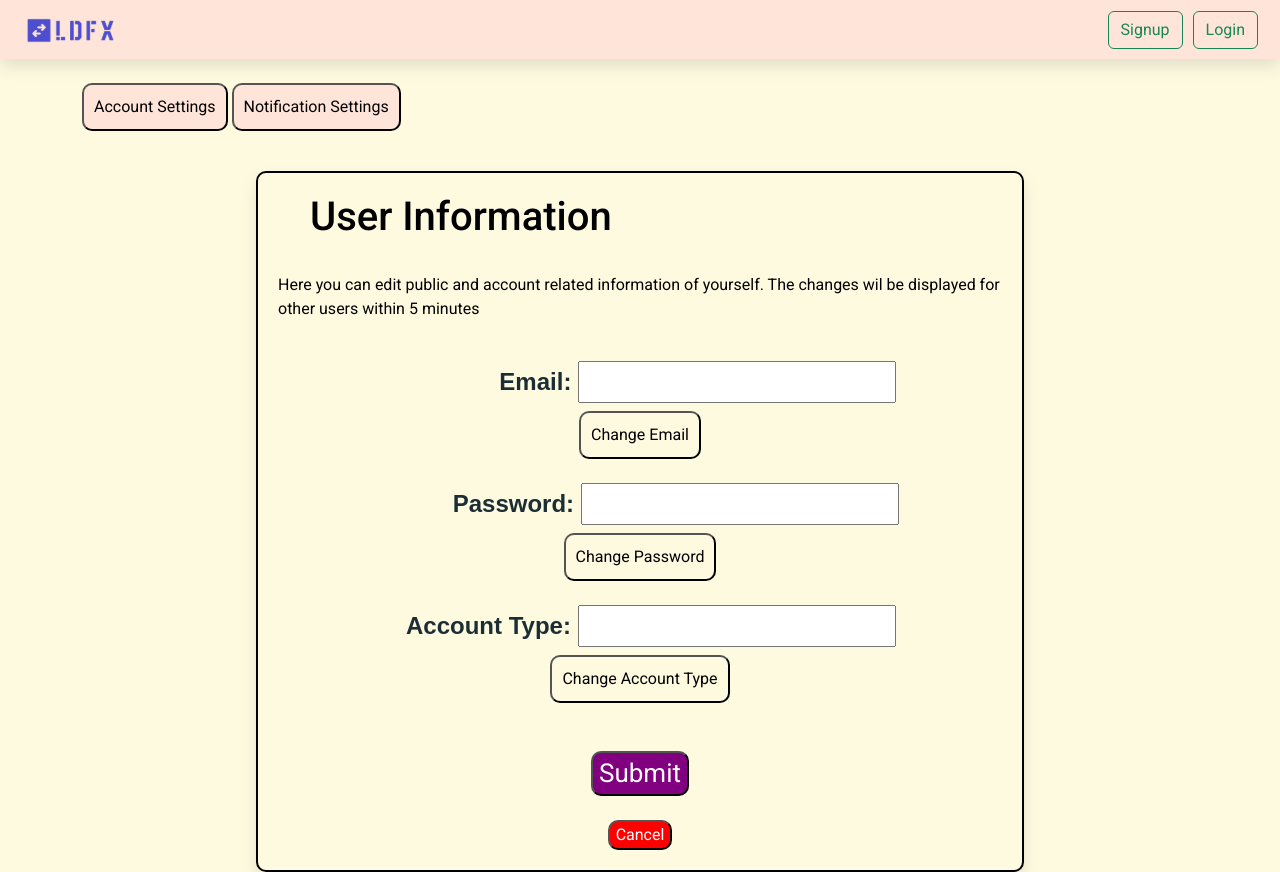
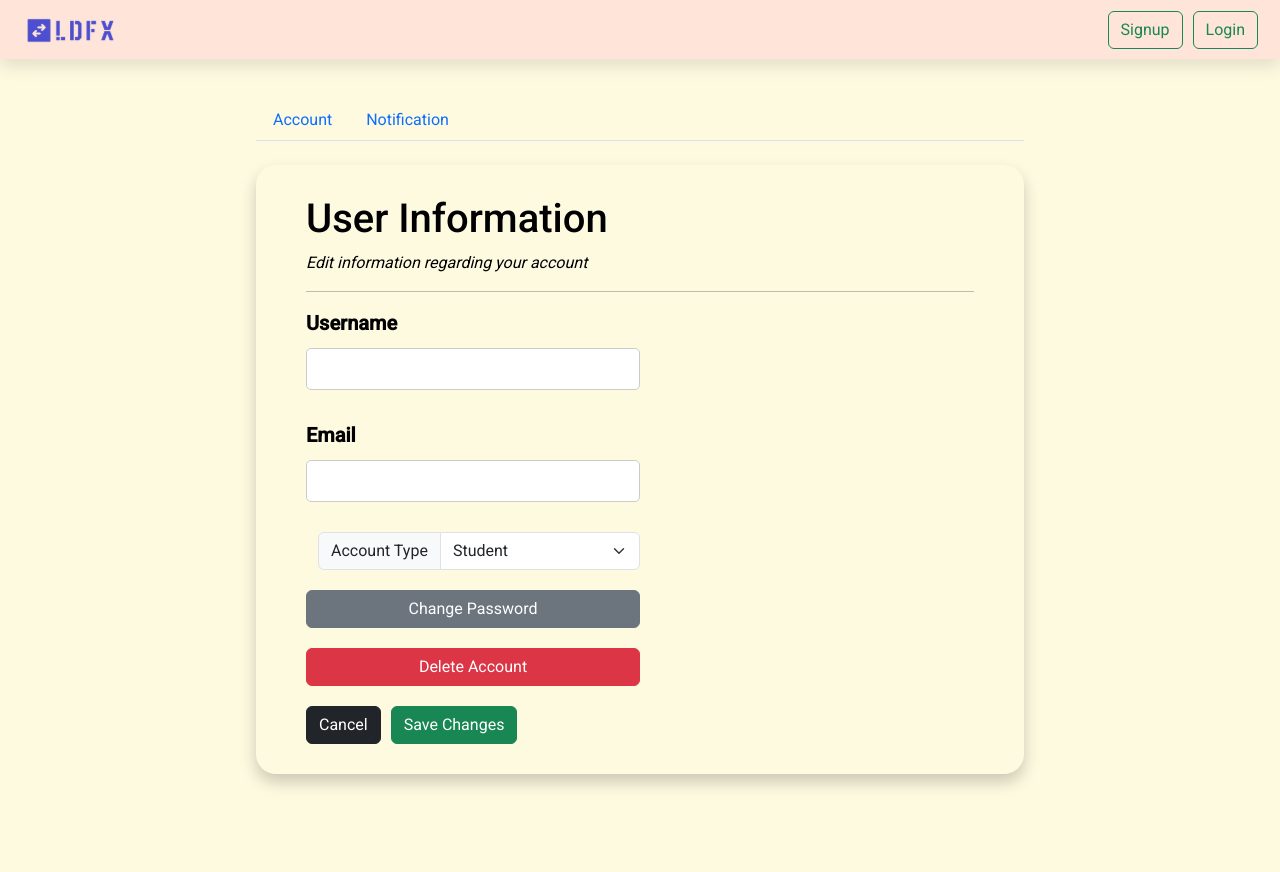
Before and after one commit to UmarRamzan/LDFx, a SvelteKit app: page /settings in a window 1280 px wide. After the commit the page ends 800 px from the top, so only its background shows below. Built offline with nearby package versions, Linux system fonts and the light colour scheme.

Commit message:
Settings Frontend

```diff
--- a/src/lib/components/Login.svelte
+++ b/src/lib/components/Login.svelte
@@ -59,7 +59,7 @@
 
     if (error) {errorMessage = error.message;}
     else {
-      successMessage = "Password reset email sent!"
+      successMessage = "Password Reset Email Sent!"
     }
   }
 
@@ -81,7 +81,7 @@
     <hr>
 
     <div class="mb-3">
-      <input type="email" class="form-control" id="email" placeholder="Email" bind:value={email}>
+      <input type="email" class="form-control" id="email" placeholder="Email" bind:value={email}><i class="bi bi-envelope-at"></i>
     </div>
     <div class="mb-3">
       <input type="password" class="form-control" id="password" placeholder="Password" bind:value={password}>
@@ -94,7 +94,7 @@
       </div>
     {/if}
 
-    <div class="password-links" on:click={()=>{resetingPassword=true}}>Forgot Password</div>
+    <div class="password-links" on:click={()=>{resetingPassword=true; resetError(); email=''; password=''}}>Forgot Password</div>
 
     <hr>
 
--- a/src/lib/components/Signup.svelte
+++ b/src/lib/components/Signup.svelte
@@ -33,6 +33,13 @@
 
   const handleSignup = async () => {
     pending = true;
+
+    if (username.length < 3) {
+      errorMessage = 'Username must be at least 3 characters long';
+      pending = false;
+      return;
+    }
+
     const {success, data, error} = await signup(email, password, accountType, username)
 
     if (error) { errorMessage = error.message}
@@ -77,7 +84,7 @@
 
     {#if linkSent}
     <div class="alert alert-success" role="alert">
-      A confirmation link has been sent to your email
+      Email Verification Link Sent
     </div>
     {/if}
 
--- a/src/routes/settings/+page.svelte
+++ b/src/routes/settings/+page.svelte
@@ -4,7 +4,7 @@
   import { supabase } from "$lib/supabaseClient";
   import { onMount } from "svelte/internal";
   import { createEventDispatcher } from "svelte";
-  import { username,user } from "../../routes/UserStore";
+  import { user, username} from "../../routes/UserStore";
   import { updateUsername } from "$lib/api/csFunctions";
 
   const dispatch = createEventDispatcher();
@@ -12,9 +12,10 @@
   let email = "";
   let password = "";
   let accountType = "";
-  let _username = $username;
+  let usernameInput = $username;
 
   const getData = async () => {
+
       const { data, error } = await supabase.auth.getSession();
       if (error) {
           console.log(error);
@@ -27,8 +28,8 @@
         }
   };
 
-  const updateData = async () => {
-      console.log("Updating account...")
+  const saveChanges = async () => {
+      console.log("Saving changes...")
       const { data, error } = await supabase.auth.updateUser({
           attributes: {
               email,
@@ -42,7 +43,7 @@
         } else {
           dispatch("success", "Account updated successfully!");
         }
-  };
+  }
 
   //this works but it should be in the updateData function
   const _updateUsername = async()=>{
@@ -51,7 +52,7 @@
       username.set(_username)
   }
 
-  onMount(getData);
+  onMount(() => {getData()});
 
   let activeTab = 0;
 
@@ -62,59 +63,61 @@
 
   </script>
 
+  <ul class="nav nav-tabs">
+    <li class="nav-item">
+      <a class="nav-link " id="account-tab" href="#account-tab" on:click={()=>{setActiveTab(0)}}>Account</a>
+    </li>
+    <li class="nav-item">
+      <a class="nav-link" id="notification-tab" href="#notification-tab" on:click={()=>{setActiveTab(1)}}>Notification</a>
+    </li>
+  </ul>
+
   <div>
     <br>
-
-      <div class="container justify-content-center">
-        <button type="button" class="Tab-button" id='account-button' on:click={() => setActiveTab(0)} class:selected={activeTab === 0}>
-          Account Settings
-        </button>
-
-        <button type="button" class="Tab-button" id='account-button' on:click={() => setActiveTab(1)} class:selected={activeTab === 1}>
-          Notification Settings
-        </button>
-      </div>
 
 
 
     {#if activeTab === 0}
     <div class="content">
 
-      <h1>User Information</h1>
-      <br>
-      <p>Here you can edit public and account related information of yourself. The changes wil be displayed for other users within 5 minutes</p>
-      <br>
+      <h1 style="padding-left: 0px;">User Information</h1>
+      <p>Edit information regarding your account</p>
 
-        <label class="settings-data"><b>&nbsp;&nbsp;&nbsp;&nbsp;&nbsp;&nbsp;&nbsp;&nbsp;&nbsp;&nbsp;&nbsp;&nbsp;&nbsp;&nbsp;Email: </b><input type="email" bind:value={email} /></label>
+      <hr>
 
-        <button type="button" class="btn-outline-dark" id="change-email-button" onclick="document.getElementById('email-popup').style.display='block'">
-          Change Email
-        </button>
+      <div class="container" id="account-settings">
+        <div class="row">
+          <label class="settings-data"><b>Username </b></label>
+          <input type="text" bind:value={usernameInput} />
+        </div>
+        <div class="row">
+          <label class="settings-data"><b>Email </b></label>
+          <input type="email" bind:value={email} />
+        </div>
 
-        <br>
+        <div class="row" id="account-type-select">
+          <div class="input-group m-0 p-0">
+            <label class="input-group-text" for="account-type">Account Type</label>
+            <select class="form-select" id="account-type">
+              <option value="student" selected>Student</option>
+              <option value="alumni">Alumnus</option>
+            </select>
+          </div>
+        </div>
+        <div class="row">
+          <button type="button" class="btn btn-secondary">Change Password</button>
+        </div>
+        <div class="row">
+          <button type="button" class="btn btn-danger">Delete Account</button>
+        </div>
+      </div>
 
-        <label class="settings-data"><b>&nbsp;&nbsp&nbsp;&nbsp;&nbsp;&nbsp; Password: </b><input type="password" bind:value={password} /></label>
-        <button type="button" class="btn-outline-dark" id="change-password-button" onclick="document.getElementById('password-popup').style.display='block'">
-          Change Password
-        </button>
+        <div class="d-flex">
+          <button type="button" class="btn btn-dark" style="margin-right: 10px;">Cancel</button>
+          <button type="button" class="btn btn-success">Save Changes</button>
+        </div>
 
-        <br>
 
-        <label class="settings-data"><b>Account Type: </b><input type="text" bind:value={accountType} /></label>
-        <button type="button" class="btn-outline-dark" id='change-account-button' onclick="document.getElementById('account-popup').style.display='block'">
-          Change Account Type
-        </button>
-
-        <br>
-
-        <br>
-        <button type="button" class="submit-button" id='submit-button'>
-          Submit
-        </button>
-        <br>
-        <button type="button" class="cancel-button" id='cancel-button'>
-            Cancel
-        </button>
     </div>
 
   <div class="popup" id="email-popup">
@@ -151,50 +154,43 @@
 
   <div class="content2">
 
-      <h1>Notifications</h1>
-      <br>
+      <h1 style="padding: 0px;">Notifications</h1>
       <p>Select the kinds of notifications you want to receive </p>
-      <br>
+
+      <hr>
 
       <div class="form-check form-switch form-switch-md">
         <input class="form-check-input" type="checkbox" id="flexSwitchCheckDefault">
         <label class="form-check-label" for="flexSwitchCheckDefault">
-          <h3>&nbsp;&nbsp;&nbsp;&nbsp;&nbsp;&nbsp;&nbsp;Swaps</h3>
-          <p>&nbsp;&nbsp;&nbsp;&nbsp;&nbsp;&nbsp;&nbsp;&nbsp;&nbsp;&nbsp;&nbsp;&nbsp;Alerts if swap found or not</p>
+          <h3>Swaps</h3>
+          <p>Alerts if swap found or not</p>
         </label>
       </div>
 
       <div class="form-check form-switch form-switch-md">
         <input class="form-check-input" type="checkbox" id="flexSwitchCheckDefault">
         <label class="form-check-label" for="flexSwitchCheckDefault">
-          <h3>&nbsp;&nbsp;&nbsp;&nbsp;&nbsp;&nbsp;&nbsp;Job Posts</h3>
-          <p>&nbsp;&nbsp;&nbsp;&nbsp;&nbsp;&nbsp;&nbsp;&nbsp;&nbsp;&nbsp;&nbsp;&nbsp;Alerts if job offer posted</p>
+          <h3>Job Posts</h3>
+          <p>Alerts if job offer posted</p>
         </label>
       </div>
 
       <div class="form-check form-switch form-switch-md">
         <input class="form-check-input" type="checkbox" id="flexSwitchCheckDefault">
         <label class="form-check-label" for="flexSwitchCheckDefault">
-          <h3>&nbsp;&nbsp;&nbsp;&nbsp;&nbsp;&nbsp;&nbsp;Donation Posts</h3>
-          <p>&nbsp;&nbsp;&nbsp;&nbsp;&nbsp;&nbsp;&nbsp;&nbsp;&nbsp;&nbsp;&nbsp;&nbsp;Alerts if Donation request posted</p>
+          <h3>Posts</h3>
+          <p>Alerts if Donation request posted</p>
         </label>
       </div>
 
       <div class="form-check form-switch form-switch-md">
         <input class="form-check-input" type="checkbox" id="flexSwitchCheckDefault">
         <label class="form-check-label" for="flexSwitchCheckDefault">
-          <h3>&nbsp;&nbsp;&nbsp;&nbsp;&nbsp;&nbsp;&nbsp;Comments</h3>
-          <p>&nbsp;&nbsp;&nbsp;&nbsp;&nbsp;&nbsp;&nbsp;&nbsp;&nbsp;&nbsp;&nbsp;&nbsp;Comments on your posts and replies to comments</p>
+          <h3>Comments</h3>
+          <p>Comments on your posts and replies to comments</p>
         </label>
       </div>
 
-      <div class="form-check form-switch form-switch-md">
-        <input class="form-check-input" type="checkbox" id="flexSwitchCheckDefault">
-        <label class="form-check-label" for="flexSwitchCheckDefault">
-          <h3>&nbsp;&nbsp;&nbsp;&nbsp;&nbsp;&nbsp;&nbsp;User Research</h3>
-          <p>&nbsp;&nbsp;&nbsp;&nbsp;&nbsp;&nbsp;&nbsp;&nbsp;&nbsp;&nbsp;&nbsp;&nbsp;Get Invvolved in our beta testing program</p>
-        </label>
-      </div>
   </div>
 
 
@@ -204,101 +200,79 @@
 
   <style>
 
-  .content{
+  .nav-tabs {
     width: 60%;
     margin: auto;
     margin-top: 40px;
-    border: 2px solid #000000;
-    border-radius: 10px;
-    background-color: var(--primary);
-    padding: 20px;
-    box-shadow: 0px 0.5rem 1rem rgba(0, 0, 0, 0.1);
   }
 
-  .content2{
+  .nav-tabs:hover {
+    cursor: pointer;
+  }
+
+  .content, .content2{
     width: 60%;
     margin: auto;
-    margin-top: 40px;
-    border: 2px solid #000000;
-    border-radius: 10px;
+    border: 0px solid #000000;
+    border-radius: 20px;
     background-color: var(--primary);
-    padding: 20px;
-    box-shadow: 0px 0.5rem 1rem rgba(0, 0, 0, 0.1);
+    padding: 30px 50px;
+    box-shadow: 0px 0.5rem 1rem rgba(0, 0, 0, 0.2);
+  }
+
+  .form-check-input {
+    height: 1.5rem;
+    width: 2.75rem;
+    border-radius: 20px;
+    margin-right: 20px;
+  }
+
+  .form-check-input:checked {
+    background-color: red;
+  }
+
+  .settings-data {
+    padding-left: 0px;
   }
 
   h1 {
       text-align: left;
-      padding-left: 2rem;
       font-weight: 500;
       color: black;
   }
 
   p{
     font-size: 5;
+    font-style: italic;
   }
 
-  .form-check-input {
-    clear: left;
+  #account-settings {
+    font-size: 20px;
+    margin-left: 0px;
   }
 
-  .form-switch.form-switch-md {
-    margin-bottom: 1rem;
+  #account-settings .row {
+    margin-bottom: 20px;
   }
 
-  .form-switch.form-switch-md .form-check-input {
-    height: 1.5rem;
-    width: calc(2rem + 0.75rem);
-    border-radius: 3rem;
+  #account-settings .btn {
+    width: 50%;
   }
 
-  .content label {
-        text-align: center;
-        padding-left: 8rem;
-        padding-bottom: 0.5rem;
-        font-size: x-large;
-        font-family: 'Chakra Petch', sans-serif;
-        color: #1b2e35;
-    }
+  input {
+    width: 50%;
+    padding: 5px 15px;
+    margin: 10px 0;
+    display: inline-block;
+    border: 1px solid #ccc;
+    border-radius: 5px;
+    box-sizing: border-box;
+  }
 
-    .btn-outline-dark {
-        padding: 10px 10px;
-        text-align: left;
-        display: block;
-        margin: auto;
-        font-size: 16px;
-        cursor: pointer;
-        border-radius: 10px;
-        background-color: var(--primary);
-    }
-
-    .Tab-button{
-        padding: 10px 10px;
-        text-align: left;
-        margin: auto;
-        font-size: 16px;
-        cursor: pointer;
-        border-radius: 10px;
-        background-color: var(--secondary);
-    }
-
-    .submit-button{
-      display: block;
-      text-align: left;
-      margin: auto;
-      border-radius: 10px;
-      font-size: 26px;
-      background-color: purple;
-      color: white;
-    }
-    .cancel-button{
-      display: block;
-      text-align: left;
-      margin: auto;
-      border-radius: 10px;
-      font-size: 16px;
-      background-color: red;
-      color: white;
-    }
+  #account-type-select {
+    width: 50%;
+    margin: 0px;
+  }
 
     .popup {
       display: none;
```
Also changed, not shown: src/routes/resetPassword/+page.svelte (+17 -3 lines), src/lib/api/clientFunctions.js.
